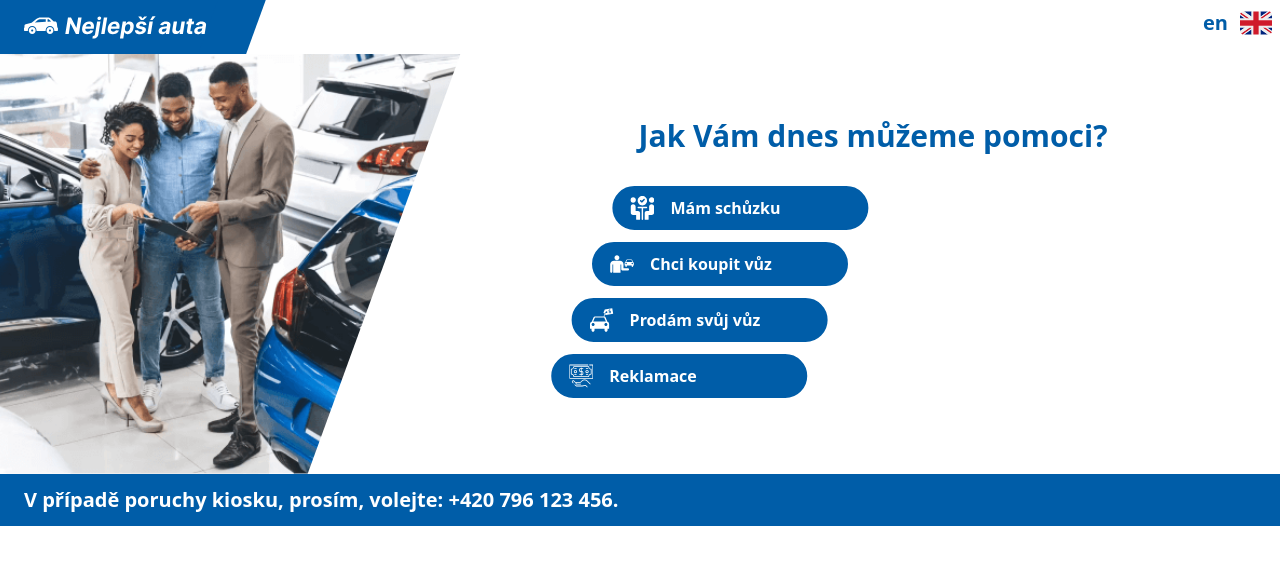
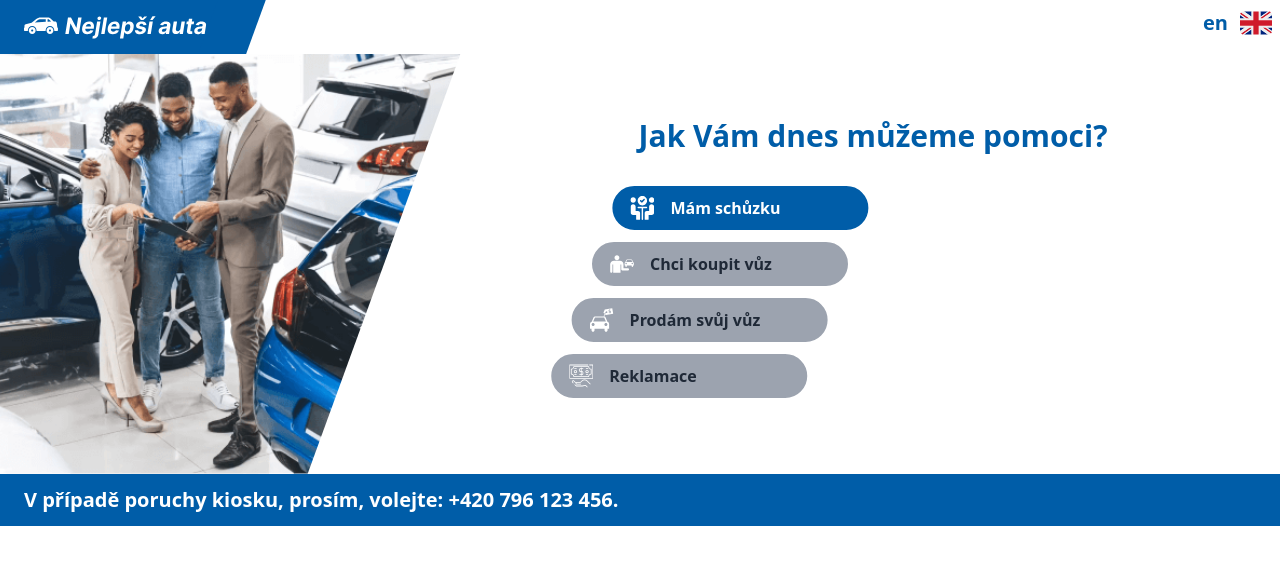
Before and after one commit to Tereza-mun/kiosek, a Vue app: page / in a window 1280 px wide. Shown: the top 564 px of the page. Built offline with nearby package versions, Linux system fonts and the light colour scheme.

Commit message:
Homepage: blank buttons disabled

```diff
--- a/src/style/input.css
+++ b/src/style/input.css
@@ -54,12 +54,14 @@
 
         px-4 py-2
 
-        border-gray-500
+        border-gray-400
 
         text-gray-800
         font-bold
 
         hover:cursor-not-allowed
+        hover:opacity-100
+        hover:scale-100
     }
 
     .button--nav{
--- a/src/style/output.css
+++ b/src/style/output.css
@@ -499,7 +499,7 @@ video {
   display: inline-flex;
   border-radius: 1.5rem;
   --tw-border-opacity: 1;
-  border-color: rgb(107 114 128 / var(--tw-border-opacity));
+  border-color: rgb(156 163 175 / var(--tw-border-opacity));
   --tw-bg-opacity: 1;
   background-color: rgb(156 163 175 / var(--tw-bg-opacity));
   padding-left: 1rem;
@@ -512,7 +512,11 @@ video {
 }
 
 .button--disabled:hover {
+  --tw-scale-x: 1;
+  --tw-scale-y: 1;
+  transform: translate(var(--tw-translate-x), var(--tw-translate-y)) rotate(var(--tw-rotate)) skewX(var(--tw-skew-x)) skewY(var(--tw-skew-y)) scaleX(var(--tw-scale-x)) scaleY(var(--tw-scale-y));
   cursor: not-allowed;
+  opacity: 1;
 }
 
 .button--nav {
--- a/src/views/KiosekHomepage.vue
+++ b/src/views/KiosekHomepage.vue
@@ -22,18 +22,21 @@ const options = [
   {
     buttonText: 'homepage.buyCar',
     buttonPath: 'home',
+    disabled: true,
     ariaLabel: 'homepage.ariaLabelBuyCar',
     iconImage: buyCarIconImage
   },
   {
     buttonText: 'homepage.sellCar',
     buttonPath: 'home',
+    disabled: true,
     ariaLabel: 'homepage.ariaLabelSellCar',
     iconImage: sellCarIconImage
   },
   {
     buttonText: 'homepage.claim',
     buttonPath: 'home',
+    disabled: true,
     ariaLabel: 'homepage.ariaLabelClaim',
     iconImage: claimIconImage
   },
@@ -64,6 +67,7 @@ const options = [
               :aria="$t(item.ariaLabel)"
               primary
               navigation
+              :class="{'button--disabled': item.disabled}"
               :icon-class="'icon--nav'"
               :icon-image="item.iconImage">
               {{ $t(item.buttonText) }}
```
